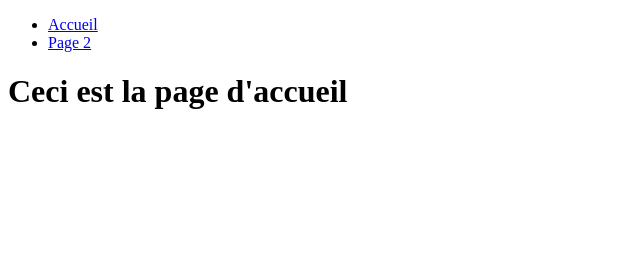
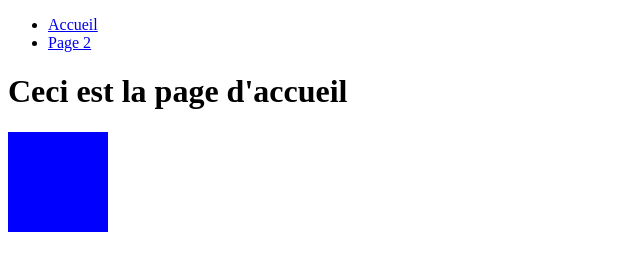
Before and after one commit to gbelangermethot/testbranch, a plain HTML site: page index.html in a window 1280 px wide. Shown: the whole page, without its empty margins (0-640 px from the left). Drawn offline with Linux system fonts and the light colour scheme.

Commit message:
ajout carre bleu

```diff
--- a/index.html
+++ b/index.html
@@ -4,6 +4,7 @@
     <meta charset="UTF-8">
     <meta name="viewport" content="width=device-width, initial-scale=1.0">
     <title>Document</title>
+    <link rel="stylesheet" href="styles.css">
 </head>
 <body>
     <div id="navigation">
@@ -14,6 +15,7 @@
     </div>
     <div id="main">
         <h1>Ceci est la page d'accueil</h1>
+        <div class="bleu"></div>
     </div>
 </body>
 </html>
--- a/styles.css
+++ b/styles.css
@@ -0,0 +1,5 @@
+.bleu{
+    background-color: blue;
+    width: 100px;
+    height: 100px;
+}
```
